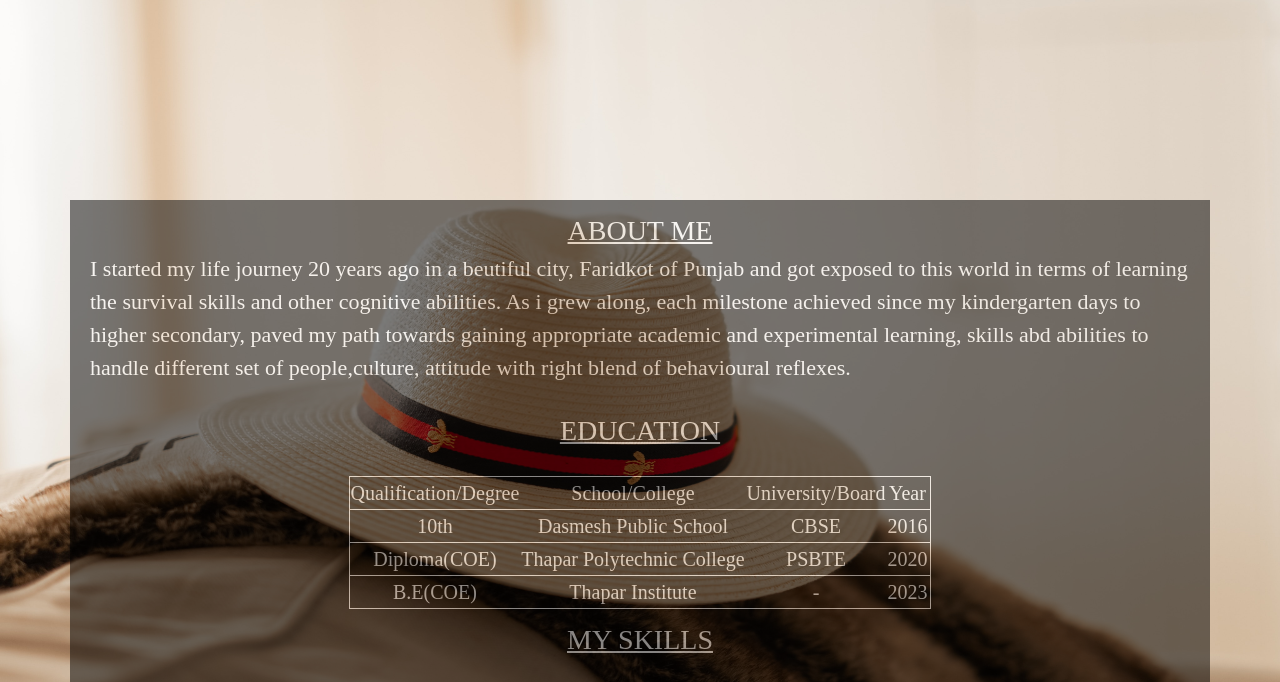
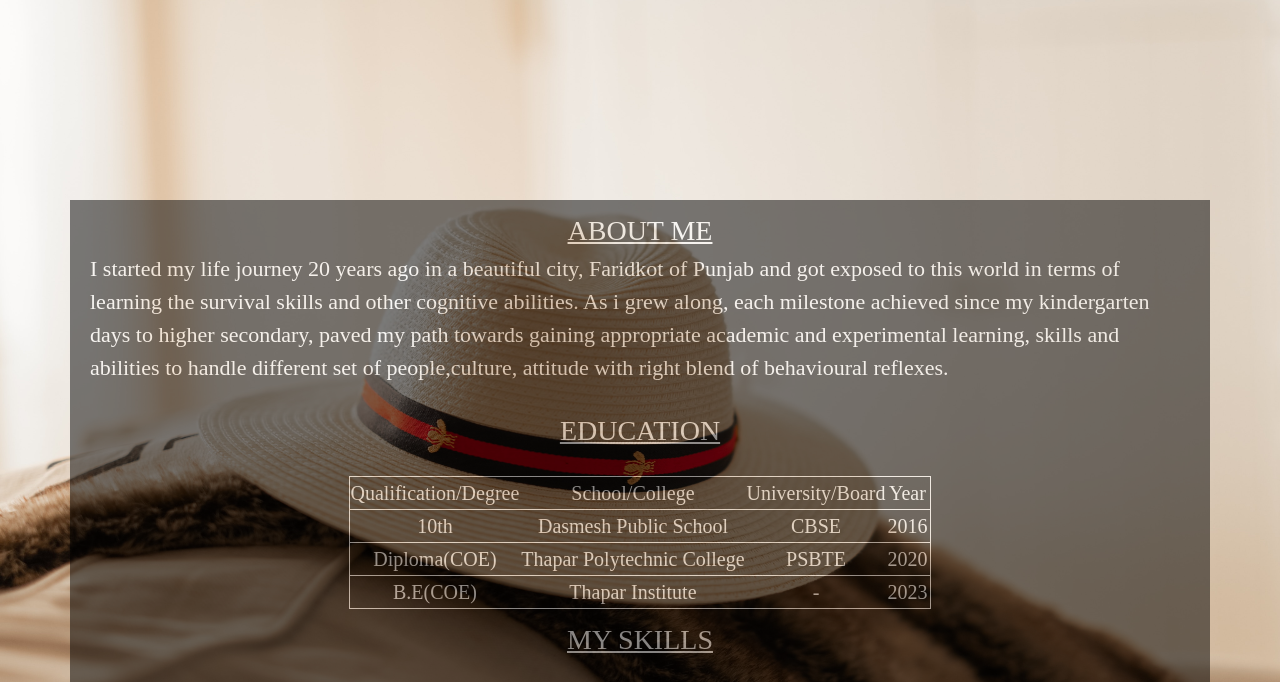
Before and after one commit to rehanarpan90/rehanarpan90.github.io, a plain HTML site: page basic1.html in a window 1280 px wide. Shown: the top 682 px of the page. Drawn offline with nearby package versions, Linux system fonts and the light colour scheme; a web font is replaced by a local one.

Commit message:
Update basic1.html

```diff
--- a/basic1.html
+++ b/basic1.html
@@ -16,10 +16,10 @@
 <div class="container maindiv">
     <div class="div1">
         <center style="font-family: 'Battambang';font-size:28px;"> <u> ABOUT ME </u> </center>
-    <p class="p1">I started my life journey 20 years ago in a beutiful city, Faridkot of Punjab and got exposed to this world
+    <p class="p1">I started my life journey 20 years ago in a beautiful city, Faridkot of Punjab and got exposed to this world
     in terms of learning the survival skills and other cognitive abilities. As i grew along, each milestone achieved since
     my kindergarten days to higher secondary, paved my path towards gaining appropriate academic and experimental learning,
-        skills abd abilities to handle different set of people,culture, attitude with right blend of behavioural reflexes.</p>
+        skills and abilities to handle different set of people,culture, attitude with right blend of behavioural reflexes.</p>
 </div>
 
     <div class="div2"><u>EDUCATION</u></div><br/>
```
